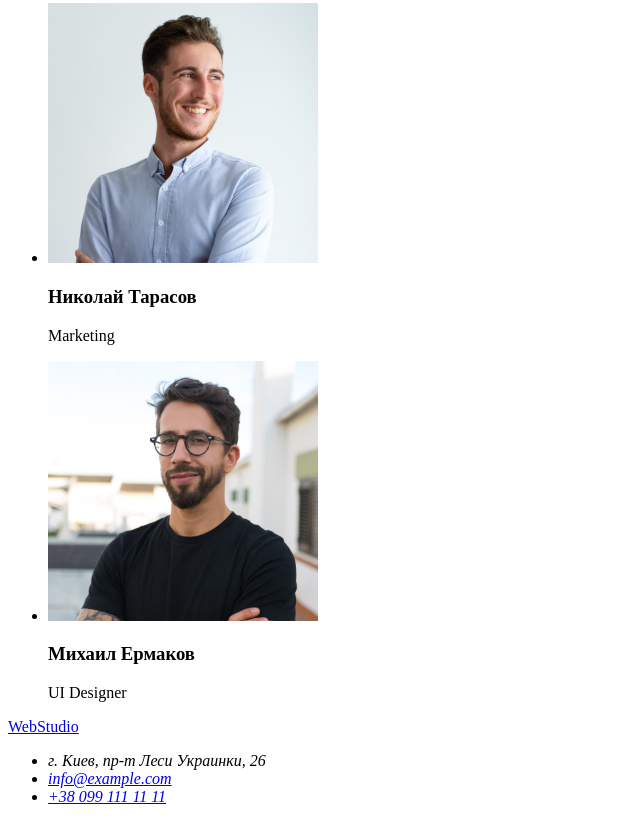
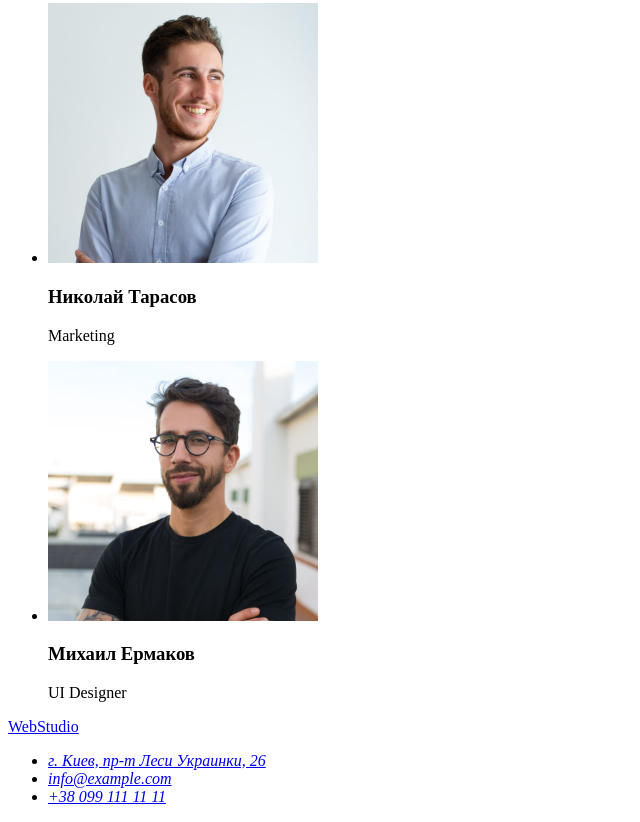
Before and after one commit to rinjara/goit-markup-hw-01, a plain HTML site: page index.html in a window 1280 px wide. Shown: the part 2333-3155 px from the top of the page, without its empty margins (0-640 px from the left). Drawn offline with Linux system fonts and the light colour scheme.

Commit message:
Update index.html
Добавила ссылку на карту в адресе.

```diff
--- a/index.html
+++ b/index.html
@@ -105,7 +105,7 @@
         <address>
             <ul>
                 <li>
-                    г. Киев, пр-т Леси Украинки, 26
+                    <a href="https://goo.gl/maps/A1SFex8QC9FyxfqN6" target="_blank"> г. Киев, пр-т Леси Украинки, 26 </a>
                 </li>
                 <li> <a href="sendto:info@example.com"> info@example.com </a> </li>
                 <li> <a href="tel:+380991111111">+38 099 111 11 11</a> </li>
```
